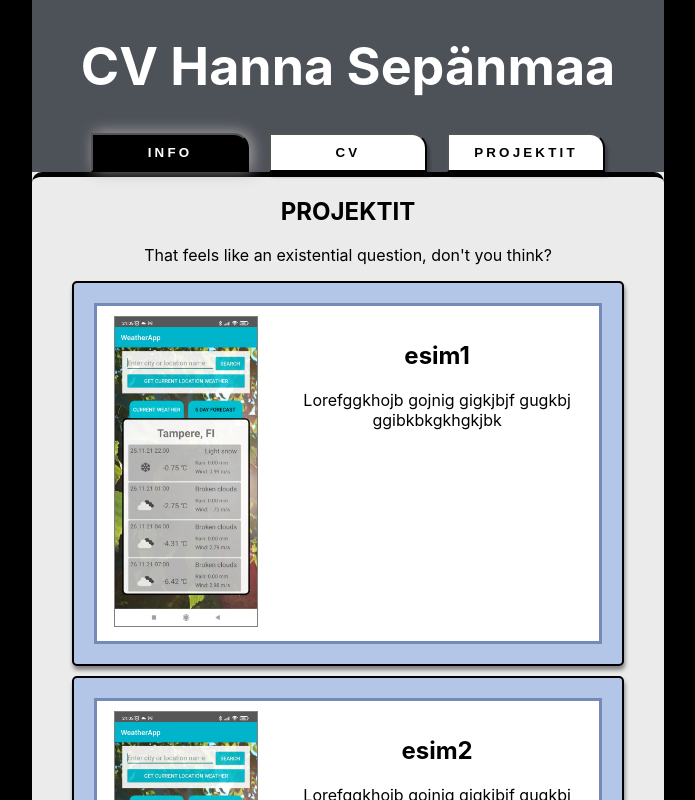
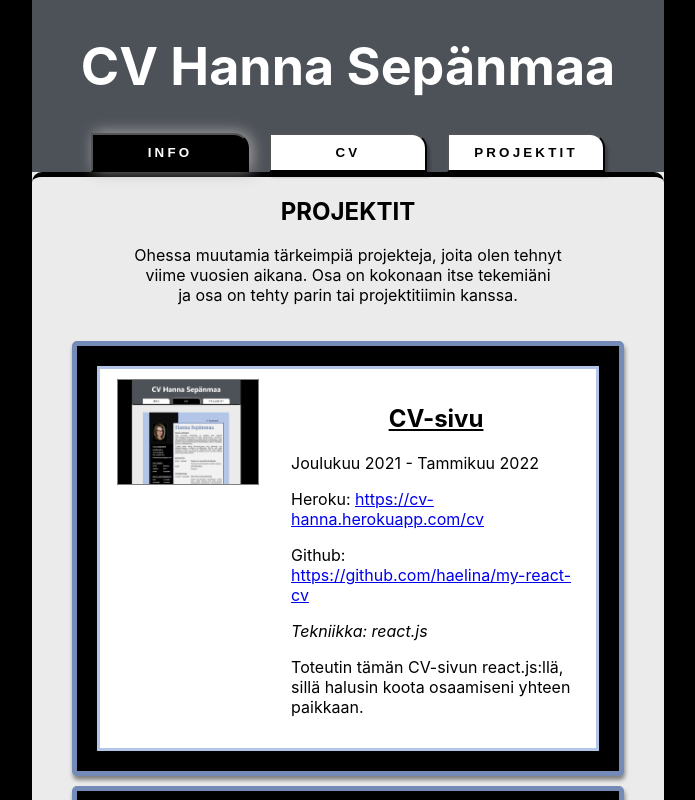
Before and after one commit to haelina/my-react-cv, a React (Create React App) app: page /projects in a window 1280 px wide. Shown: the top 800 px of the page, without its empty margins (292-987 px from the left). Built offline with nearby package versions, Linux system fonts and the light colour scheme.

Commit message:
Add contents to project page

```diff
--- a/src/Components/Pages/Projects.js
+++ b/src/Components/Pages/Projects.js
@@ -5,14 +5,27 @@ export const Projects = () => {
   const projects = [
     {
       id: 1,
-      title: "esim1",
-      description: "Lorefggkhojb gojnig gigkjbjf gugkbj ggibkbkgkhgkjbk",
-      img: require("./../../images/app1.jpg").default,
+      title: "CV-sivu",
+      date: "Joulukuu 2021 - Tammikuu 2022",
+      github: "https://github.com/haelina/my-react-cv",
+      heroku: "https://cv-hanna.herokuapp.com/cv",
+      short: "Tekniikka: react.js",
+      description: `Toteutin tämän CV-sivun react.js:llä, sillä halusin koota osaamiseni
+      yhteen paikkaan.
+      `,
+      img: require("./../../images/cv-page.jpg").default,
     },
     {
       id: 2,
-      title: "esim2",
-      description: "Lorefggkhojb gojnig gigkjbjf gugkbj ggibkbkgkhgkjbk",
+      title: "WeatherApp",
+      date: "Toukokuu 2021",
+      github: "https://github.com/haelina/WeatherApp",
+      heroku: "",
+      short: "Tekniikat: android studio, kotlin",
+      description: `WeatherApp on android-puhelimella toimiva sääsovellus, jossa pystyy hakemaan nykyisen säätiedon
+      sekä sääennusteen viiden päivän ajalle. Sovellus voi hakea sään myös kännykän
+      lokaatiotietojen perusteella.
+      `,
       img: require("./../../images/app1.jpg").default,
     },
   ];
@@ -20,13 +33,24 @@ export const Projects = () => {
     <>
       <main>
         <h2>PROJEKTIT</h2>
-        <p>That feels like an existential question, don't you think?</p>
+        <p>
+          Ohessa muutamia tärkeimpiä projekteja, joita olen tehnyt
+          <br />
+          viime vuosien aikana. Osa on kokonaan itse tekemiäni
+          <br /> ja osa on tehty parin tai projektitiimin kanssa.
+          <br />
+          <br />
+        </p>
         {projects.map((p) => {
           return (
             <ProjectCard
               key={p.id}
               img={p.img}
               title={p.title}
+              date={p.date}
+              github={p.github}
+              heroku={p.heroku}
+              short={p.short}
               description={p.description}
             ></ProjectCard>
           );
--- a/src/Components/organisms/ProjectCard.js
+++ b/src/Components/organisms/ProjectCard.js
@@ -1,6 +1,14 @@
 import React from "react";
 
-export const ProjectCard = ({ title, img, description }) => {
+export const ProjectCard = ({
+  title,
+  date,
+  github,
+  heroku,
+  short,
+  img,
+  description,
+}) => {
   return (
     <div className="projectcard">
       <div className="leftColumn">
@@ -8,6 +16,14 @@ export const ProjectCard = ({ title, img, description }) => {
       </div>
       <div className="rightColumn">
         <h2>{title}</h2>
+        <p>{date}</p>
+        <p>
+          Heroku: {heroku === "" ? "Ei ole." : <a href={heroku}>{heroku}</a>}
+        </p>
+        <p>
+          Github: <a href={github}>{github}</a>
+        </p>
+        <p className="short">{short}</p>
         <p>{description}</p>
       </div>
     </div>
--- a/src/styles/ProjectCard.scss
+++ b/src/styles/ProjectCard.scss
@@ -1,28 +1,41 @@
 .projectcard {
-  border: 2px solid black;
+  border: 5px solid rgba(115, 139, 182, 255);
   padding: 20px;
   margin: 10px 40px;
   border-radius: 5px;
   box-shadow: 1px 4px 4px gray;
   display: flex;
-  background-color: rgba(180, 198, 231, 255);
+  background-color: black;
 
   .leftColumn {
     width: 35%;
     padding: 10px;
     background-color: white;
-    border-bottom: 3px solid rgba(115, 139, 182, 255);
-    border-top: 3px solid rgba(115, 139, 182, 255);
-    border-left: 3px solid rgba(115, 139, 182, 255);
+    border-bottom: 3px solid rgba(180, 198, 231, 255);
+    border-top: 3px solid rgba(180, 198, 231, 255);
+    border-left: 3px solid rgba(180, 198, 231, 255);
   }
 
   .rightColumn {
     width: 65%;
     padding: 15px;
     background-color: white;
-    border-bottom: 3px solid rgba(115, 139, 182, 255);
-    border-top: 3px solid rgba(115, 139, 182, 255);
-    border-right: 3px solid rgba(115, 139, 182, 255);
+    border-bottom: 3px solid rgba(180, 198, 231, 255);
+    border-top: 3px solid rgba(180, 198, 231, 255);
+    border-right: 3px solid rgba(180, 198, 231, 255);
+
+    h2 {
+      text-align: center;
+      text-decoration: underline;
+    }
+
+    p {
+      text-align: left;
+    }
+
+    .short {
+      font-style: italic;
+    }
   }
 
   .projectImage {
```
Also changed, not shown: src/images/cv-page.jpg (added).
